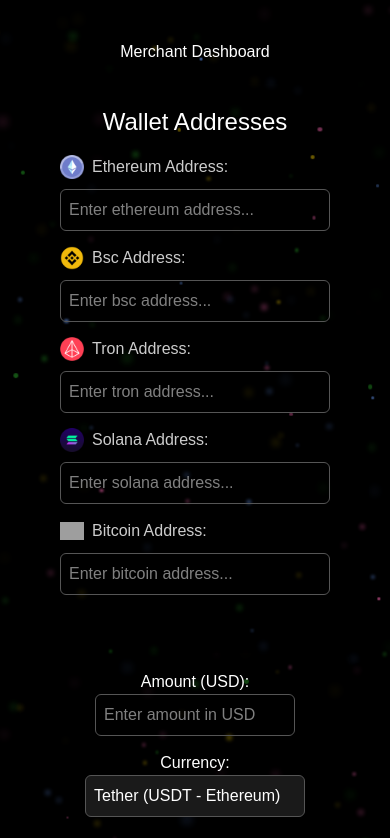
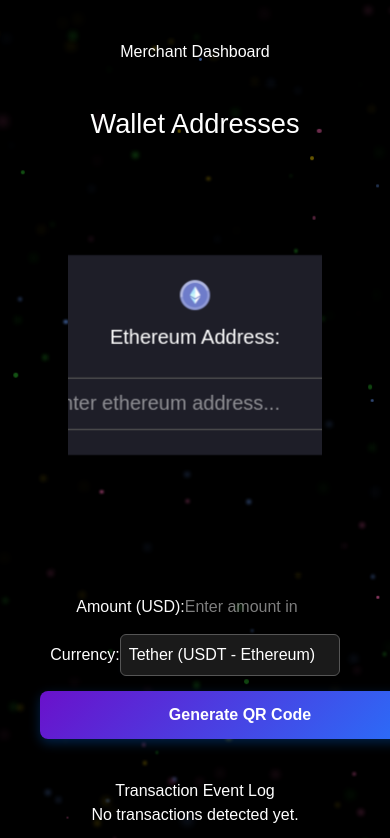
Before and after one commit to Ariya-Dice/BardiPay, a Next.js app: page /merchant in a window 390 px wide. Shown: the top 838 px of the page. Built offline with nearby package versions, Linux system fonts and the light colour scheme; grey boxes are pictures that could not be loaded.

Commit message:
payment x4

```diff
--- a/components/InvoiceCreator.tsx
+++ b/components/InvoiceCreator.tsx
@@ -63,7 +63,6 @@
   };
 
   const formatToFiveDecimals = (value: string | number): string => {
-    // تبدیل به عدد و محدود کردن به 5 رقم اعشار
     const numberValue = parseFloat(value.toString());
     if (isNaN(numberValue)) return '0';
     const formatted = numberValue.toFixed(5).replace(/\.?0+$/, '');
@@ -108,7 +107,6 @@
         setError('Error calculating cryptocurrency amount');
         return;
       }
-      // محدود کردن amountCrypto به 5 رقم اعشار
       const amountCrypto = formatToFiveDecimals(amountCryptoRaw);
       if (!validateCryptoAmount(amountCrypto, token)) {
         return;
--- a/components/WalletManager.tsx
+++ b/components/WalletManager.tsx
@@ -1,6 +1,6 @@
 'use client';
 
-import { useState, useEffect, useCallback } from 'react';
+import { useState, useEffect, useMemo, useRef } from 'react';
 import Image from 'next/image';
 import styles from '../styles/Merchant.module.css';
 import { Wallets } from './types';
@@ -11,32 +11,42 @@
   onWalletChange: (network: keyof Wallets, address: string) => void;
 }
 
+const NETWORKS: (keyof Wallets)[] = ['ethereum', 'bsc', 'tron', 'solana', 'bitcoin'];
+
 export default function WalletManager({ wallets, onWalletChange }: WalletManagerProps) {
   const [localWallets, setLocalWallets] = useState<Wallets>(wallets);
   const [errors, setErrors] = useState<Partial<Record<keyof Wallets, string>>>({});
   const [touched, setTouched] = useState<Partial<Record<keyof Wallets, boolean>>>({});
+  const [rotation, setRotation] = useState(0);
 
-  // بارگذاری کیف پول‌ها از localStorage فقط یک بار در مونت
+  const containerRef = useRef<HTMLDivElement>(null);
+
   useEffect(() => {
     try {
       const saved = localStorage.getItem('merchantWallets');
       if (saved) {
         const parsed = JSON.parse(saved);
-        // فقط کیف پول‌های معتبر را بارگذاری کنید
         const validWallets: Wallets = { ...wallets, ...parsed };
         setLocalWallets(validWallets);
         Object.entries(validWallets).forEach(([network, address]) => {
-          if (address) {
-            onWalletChange(network as keyof Wallets, address as string);
-          }
+          if (address) onWalletChange(network as keyof Wallets, address as string);
         });
       }
     } catch (error) {
       console.error('Failed to load wallets from localStorage:', error);
     }
-  }, []); // وابستگی خالی برای اجرای فقط یک بار
+  }, []);
 
-  // ذخیره کیف پول‌ها در localStorage هنگام تغییر
+  useEffect(() => {
+    const handleScroll = (e: WheelEvent) => {
+      if (containerRef.current?.matches(':hover')) {
+        setRotation((prev) => prev + e.deltaY * 0.5);
+      }
+    };
+    window.addEventListener('wheel', handleScroll);
+    return () => window.removeEventListener('wheel', handleScroll);
+  }, []);
+
   useEffect(() => {
     try {
       localStorage.setItem('merchantWallets', JSON.stringify(localWallets));
@@ -45,55 +55,66 @@
     }
   }, [localWallets]);
 
-  const handleChange = useCallback(
-    (network: keyof Wallets, address: string) => {
+  const handleChange = (network: keyof Wallets, address: string) => {
     setLocalWallets((prev) => ({ ...prev, [network]: address }));
     setTouched((prev) => ({ ...prev, [network]: true }));
 
     if (address.trim()) {
       const { isValid, error } = validateAddress(network, address);
-        setErrors((prev) => ({
-          ...prev,
-          [network]: isValid ? undefined : error || `Invalid ${network} address`,
-        }));
-        // فقط اگر آدرس معتبر است، به والد اطلاع دهید
-        if (isValid) {
-          onWalletChange(network, address);
-        }
+      setErrors((prev) => ({ ...prev, [network]: isValid ? undefined : error || `Invalid ${network} address` }));
+      if (isValid) onWalletChange(network, address);
     } else {
       setErrors((prev) => ({ ...prev, [network]: undefined }));
       onWalletChange(network, address);
     }
-    },
-    [onWalletChange]
-  );
+  };
 
-  const handleBlur = useCallback(
-    (network: keyof Wallets, address: string) => {
+  const handleBlur = (network: keyof Wallets, address: string) => {
     if (touched[network] && address.trim()) {
       const { isValid, error } = validateAddress(network, address);
-        setErrors((prev) => ({
-          ...prev,
-          [network]: isValid ? undefined : error || `Invalid ${network} address`,
-        }));
+      setErrors((prev) => ({ ...prev, [network]: isValid ? undefined : error || `Invalid ${network} address` }));
     }
-    },
-    [touched]
-  );
+  };
+
+  const cardElements = useMemo(() => {
+    const radius = 200;
+    const angleStep = (2 * Math.PI) / NETWORKS.length;
+
+    return NETWORKS.map((network, index) => {
+      const angle = index * angleStep + (rotation * Math.PI) / 180;
+      const x = radius * Math.sin(angle);
+      const z = radius * Math.cos(angle);
+      const opacity = 0.7 + 0.3 * Math.cos(angle);
 
       return (
-    <section className={styles.walletSection}>
-      <h2 className={styles.walletSectionTitle}>Wallet Addresses</h2>
-      {(['ethereum', 'bsc', 'tron', 'solana', 'bitcoin'] as (keyof Wallets)[]).map((network) => (
-        <div key={network} className={styles.walletInputContainer}>
-          <label className={styles.walletLabel}>
+        <div
+          key={network}
+          style={{
+            position: 'absolute',
+            top: '50%',
+            left: '50%',
+            width: '300px',
+            padding: '20px',
+            transform: `translate3d(-50%, -50%, ${z}px) translateX(${x}px)`,
+            background: `rgba(30, 30, 40, ${opacity})`,
+            opacity,
+            borderRadius: '12px',
+            textAlign: 'center',
+            boxShadow: '0 4px 8px rgba(0,0,0,0.3)',
+            transition: 'all 0.3s ease',
+            display: 'flex',
+            flexDirection: 'column',
+            gap: '10px',
+          }}
+        >
+          <label className={styles.walletLabel} style={{ display: 'flex', alignItems: 'center', gap: '10px' }}>
             <Image
               src={`/${network}.png`}
               alt={`${network} icon`}
               width={24}
               height={24}
               onError={(e) => {
-                e.currentTarget.src = '/fallback.png'; // تصویر جایگزین در صورت خطا
+                e.currentTarget.src = '/fallback.png';
               }}
             />
             <span className={styles.walletNetworkName}>
@@ -103,16 +124,44 @@
           <input
             type="text"
             placeholder={`Enter ${network} address...`}
-            value={localWallets[network] || ''} // اطمینان از مقدار پیش‌فرض
+            value={localWallets[network] || ''}
             onChange={(e) => handleChange(network, e.target.value)}
             onBlur={(e) => handleBlur(network, e.target.value)}
             className={`${styles.walletInput} ${touched[network] && errors[network] ? styles.inputError : ''}`}
+            style={{ width: '100%' }}
           />
           {touched[network] && errors[network] && (
             <p className={styles.errorMessage}>{errors[network]}</p>
           )}
         </div>
-      ))}
+      );
+    });
+  }, [rotation, localWallets, touched, errors]);
+
+  return (
+    <section className={styles.walletSection}>
+      <h2 className={styles.walletSectionTitle}>Wallet Addresses</h2>
+      <div
+        ref={containerRef}
+        style={{
+          perspective: '1000px',
+          height: '400px',
+          position: 'relative',
+          overflow: 'hidden',
+        }}
+      >
+        <div
+          style={{
+            transformStyle: 'preserve-3d',
+            height: '100%',
+            width: '100%',
+            position: 'relative',
+            transition: 'transform 0.1s linear',
+          }}
+        >
+          {cardElements}
+        </div>
+      </div>
     </section>
   );
 }
--- a/styles/Merchant.module.css
+++ b/styles/Merchant.module.css
@@ -1,200 +1,119 @@
-/* حفظ شفافیت برای کانتینر اصلی */
+/* Merchant.module.css */
+
 .container {
   padding: 20px;
   text-align: center;
   font-family: 'Arial', sans-serif;
   position: relative;
   min-height: 100vh;
-  background: transparent; /* پس‌زمینه شفاف */
+  background: transparent;
   color: #ffffff;
   overflow: auto;
 }
 
-/* حفظ z-index برای محتوا */
 .content {
   position: relative;
-  z-index: 1; /* بالای پارتیکل‌ها */
+  z-index: 1;
   max-width: 1200px;
   margin: 0 auto;
   padding: 20px;
 }
 
-/* شفاف‌سازی کانتینرهای بخش‌ها */
-.walletSection,
-.formSection,
-.resultSection,
-.eventLogSection,
-.searchSection {
+/* استایل بخش مدیریت والت‌ها */
+.walletSection {
   margin: 20px auto;
-  max-width: 400px;
-  background: transparent; /* پس‌زمینه شفاف */
-  padding: 20px;
-  border-radius: 12px;
-  box-shadow: 0 4px 20px rgba(0, 0, 0, 0.2); /* حفظ سایه برای عمق */
-  transition: transform 0.3s ease, box-shadow 0.3s ease;
+  background: transparent;
+  padding: 10px;
+  border-radius: 16px;
+  box-shadow: 0 8px 30px rgba(0, 0, 0, 0.3);
+  perspective: 1000px;
+  max-width: 900px; /* افزایش عرض برای نمایش بهتر استوانه */
 }
 
-/* حفظ افکت hover */
-.walletSection:hover,
-.formSection:hover,
-.resultSection:hover,
-.eventLogSection:hover,
-.searchSection:hover {
-  transform: translateY(-5px);
-  box-shadow: 0 6px 25px rgba(0, 0, 0, 0.3);
+.walletSectionTitle {
+  font-size: 2rem;
+  margin-bottom: 10px;
+  color: #ffffff;
+  text-shadow: 0 2px 4px rgba(0, 0, 0, 0.3);
 }
 
-/* حفظ استایل عنوان‌ها */
-.walletSectionTitle,
-.resultTitle,
-.eventLogTitle,
-.searchTitle {
-  font-size: 1.5rem;
-  margin-bottom: 15px;
-  color: #ffffff;
-  text-shadow: 0 1px 2px rgba(0, 0, 0, 0.2);
+/* استایل کارت‌های چرخان */
+.walletCard {
+  position: absolute;
+  top: 50%;
+  left: 50%;
+  width: 320px;
+  padding: 20px;
+  background: transparent;
+  border-radius: 12px;
+  box-shadow: 0 6px 20px rgba(0, 0, 0, 0.25);
+  display: flex;
+  align-items: center;
+  gap: 15px;
+  transition: all 0.4s cubic-bezier(0.25, 0.46, 0.45, 0.94);
 }
 
-/* اصلاح تراز و فاصله‌گذاری برای walletInputContainer */
-.walletInputContainer {
-  margin: 15px 0; /* افزایش فاصله عمودی */
+.walletLabel {
   display: flex;
-  flex-direction: column; /* عمودی کردن برای نظم بیشتر */
-  align-items: flex-start; /* تراز به سمت چپ */
-  gap: 10px;
+  align-items: center;
+  gap: 12px;
+  width: 100%;
+  margin-bottom: 10px;
 }
 
-/* اصلاح تراز لیبل‌ها و آیکون‌ها */
-.walletLabel {
-  font-weight: 500;
-  color: #cccccc;
+.searchError {
+  color: #ff4d4f;
+  font-size: 0.6rem;
+  margin-top: 10px;
+  width: 100%;
   display: flex;
   align-items: center;
-  gap: 8px; /* فاصله بین آیکون و متن */
-  width: 100%; /* عرض کامل برای نظم */
+  justify-content: center;
 }
 
-/* شفاف‌سازی فیلدهای ورودی */
-.walletInput,
-.amountInput,
-.currencySelect,
-.searchInput {
-  padding: 8px;
+
+.walletInput {
+  padding: 10px 15px;
   border: 1px solid #555555;
-  border-radius: 6px;
-  font-size: 1rem;
-  background: transparent; /* پس‌زمینه شفاف */
+  border-radius: 8px;
+  background: rgba(30, 30, 40, 0.8);
   color: #ffffff;
-  width: 100%; /* عرض کامل برای یکنواختی */
-  box-sizing: border-box;
+  width: 100%;
   transition: border-color 0.2s ease;
 }
 
-/* حفظ استایل فوکوس */
-.walletInput:focus,
-.amountInput:focus,
-.currencySelect:focus,
-.searchInput:focus {
+.walletInput:focus {
   border-color: #0070f3;
-  background: transparent;
   outline: none;
+  box-shadow: 0 0 8px rgba(0, 112, 243, 0.3);
 }
 
-/* تنظیم عرض برای amountInput */
-.amountInput {
-  width: 100%; /* عرض کامل برای نظم */
-  max-width: 200px; /* محدود کردن عرض */
+
+/* استایل‌های مربوط به چرخش 3D */
+.cylinderContainer {
+  height: 300px;
+  position: relative;
+  transform-style: preserve-3d;
+  transition: transform 0.3s ease-out;
+}
+.inputError {
+  border: 1px solid #ff4d4f; /* رنگ قرمز برای حاشیه */
+  background-color: #fff1f0; /* پس‌زمینه کمی صورتی برای نمایش خطا */
+  animation: shake 0.4s ease-in-out;
 }
 
-/* تنظیم عرض برای currencySelect */
-.currencySelect {
-  width: 100%; /* عرض کامل */
-  max-width: 220px; /* محدود کردن عرض */
+/* انیمیشن برای خطا */
+@keyframes shake {
+  0%, 100% { transform: translateX(0); }
+  25% { transform: translateX(-8px); }
+  75% { transform: translateX(8px); }
 }
 
-/* استایل دکمه‌ها */
-.submitButton,
-.searchButton {
-  padding: 10px 20px;
-  cursor: pointer;
-  background: linear-gradient(135deg, #0070f3 0%, #005bb5 100%); /* حفظ گرادیان */
-  color: #ffffff;
-  border: none;
-  border-radius: 6px;
-  font-size: 1rem;
-  transition: transform 0.2s ease, box-shadow 0.2s ease;
-  margin-top: 10px; /* فاصله از فیلدها */
-}
-
-/* حفظ افکت hover برای دکمه‌ها */
-.submitButton:hover,
-.searchButton:hover {
-  transform: scale(1.05);
-  box-shadow: 0 4px 15px rgba(0, 112, 243, 0.4);
-}
-
-.submitButton:disabled {
-  background: #555555;
-  cursor: not-allowed;
-  transform: none;
-  box-shadow: none;
-}
-
-/* اصلاح بخش نتیجه */
-.resultSection {
-  max-width: 400px;
-  display: flex;
-  flex-direction: column;
-  align-items: center;
-  background: transparent; /* پس‌زمینه شفاف */
-}
-
-/* شفاف‌سازی آیتم‌های لیست */
-.eventItem {
-  border: 1px solid #555555;
-  margin: 10px 0;
-  padding: 15px;
-  border-radius: 6px;
-  background: transparent; /* پس‌زمینه شفاف */
-}
-
-/* اصلاح فرم جستجو */
-.searchForm {
-  display: flex;
-  flex-direction: column; /* عمودی کردن برای نظم */
-  align-items: flex-start; /* تراز به چپ */
-  gap: 10px;
-}
-
-/* استایل پیام خطا */
-.errorContainer {
-  position: fixed;
-  top: 20px;
-  left: 50%;
-  transform: translateX(-50%);
-  z-index: 1000;
-  width: 90%;
-  max-width: 500px;
-}
-
-.errorAlert {
-  background: #ffebee;
-  color: #b71c1c;
-  padding: 12px 20px;
-  border-radius: 8px;
-  display: flex;
-  justify-content: space-between;
-  align-items: center;
-  box-shadow: 0 2px 4px rgba(0,0,0,0.1);
-}
-
-.errorCloseButton {
-  background: none;
-  border: none;
-  color: #b71c1c;
-  font-size: 1.5rem;
-  cursor: pointer;
-  padding: 0 8px;
+.errorMessage {
+  color: #ff4444;
+  font-size: 0.6rem;
+  margin-top: 1px;
+  text-align: left;
 }
 
 /* استایل منوی آبشاری */
@@ -213,23 +132,114 @@
   -moz-appearance: none;
   appearance: none; /* برای سازگاری با مرورگرهای مختلف */
 }
+/* Merchant.module.css */
 
-/* استایل حالت فوکوس */
-.currencySelect:focus {
-  border-color: #0070f3;
-  background: #1a1a1a; /* حفظ پس‌زمینه سیاه در فوکوس */
-  outline: none;
+.submitButton {
+  display: inline-block;
+  padding: 12px 24px;
+  background: linear-gradient(135deg, #6a11cb 0%, #2575fc 100%);
+  color: #ffffff;
+  font-weight: 600;
+  font-size: 1rem;
+  border: none;
+  border-radius: 8px;
+  cursor: pointer;
+  transition: transform 0.3s ease, box-shadow 0.3s ease;
+  box-shadow: 0 4px 12px rgba(0, 112, 243, 0.3);
+    width: max-content;
+  margin: 0 auto;
+  min-width: 400px;
 }
 
-/* استایل گزینه‌های منوی آبشاری */
-.currencySelect option {
-  background: #1a1a1a; /* پس‌زمینه سیاه برای گزینه‌ها */
-  color: #ffffff; /* متن سفید برای گزینه‌ها */
-  font-size: 1rem;
+.eventLogSection {
+  margin-top: 20px; /* فاصله کم از بالا */
+  margin-bottom: 20px; /* فاصله کم از پایین */
+  padding: 20px;
+  background: transparent;
+  border-radius: 12px;
+  box-shadow: 0 8px 24px rgba(0, 0, 0, 0.2);
+  max-width: 900px;
+  margin-left: auto;
+  margin-right: auto;
 }
 
-/* برای اطمینان از خوانایی placeholder یا متن انتخاب‌شده */
-.currencySelect::placeholder {
-  color: #cccccc; /* رنگ خاکستری روشن برای placeholder */
-  text-shadow: 0 1px 2px rgba(0, 0, 0, 0.3);
+.submitButton:hover {
+  transform: translateY(-2px) scale(1.05);
+  box-shadow: 0 6px 18px rgba(106, 17, 203, 0.6);
 }
+
+.submitButton:active {
+  transform: translateY(0) scale(0.98);
+  box-shadow: 0 2px 8px rgba(106, 17, 203, 0.3);
+}
+
+.submitButton:disabled {
+  background: #555555;
+  opacity: 0.6;
+  cursor: not-allowed;
+  box-shadow: none;
+}
+
+
+/* استایل دکمه‌ها */
+.searchButton {
+  padding: 10px 20px;
+  cursor: pointer;
+  background: linear-gradient(135deg, #6a11cb 0%, #2575fc 100%);
+  color: #f1f1f1;
+  border: none;
+  border-radius: 6px;
+  font-size: 1rem;
+  transition: transform 0.2s ease, box-shadow 0.2s ease;
+  margin-top: 10px; /* فاصله از فیلدها */
+}
+
+/* حفظ افکت hover برای دکمه‌ها */
+.searchButton:hover {
+  transform: scale(1.05);
+  box-shadow: 0 4px 15px rgba(106, 17, 203, 0.4);
+}
+
+.resultSection {
+  max-width: 400px;
+  width: 100%;
+  display: flex;
+  flex-direction: column;
+  align-items: center;
+  justify-content: center; /* جدید: برای وسط چین عمودی */
+  text-align: center;
+  margin: 0 auto; /* جدید: برای وسط چین افقی */
+  min-height: 30vh; /* یا اگر خواستی کل صفحه، بنویس 100vh */
+  background: transparent;
+}
+/* استایل‌های پاسخگویی */
+@media (max-width: 768px) {
+  .walletSection {
+    max-width: 95%;
+    padding: 20px;
+  }
+
+  .walletCard {
+    width: 280px;
+    padding: 15px;
+  }
+
+  .cylinderContainer {
+    height: 300px;
+  }
+}
+
+@media (max-width: 480px) {
+  .walletSectionTitle {
+    font-size: 1.7rem;
+  }
+
+  .walletLabel {
+    flex-direction: column;
+    align-items: flex-start;
+  }
+
+  .walletInput {
+    padding: 8px 12px;
+  }
+}
```
Also changed, not shown: components/TransactionTracker.tsx (+9 -5 lines). Lines whose indentation alone changed are shown as unchanged.
